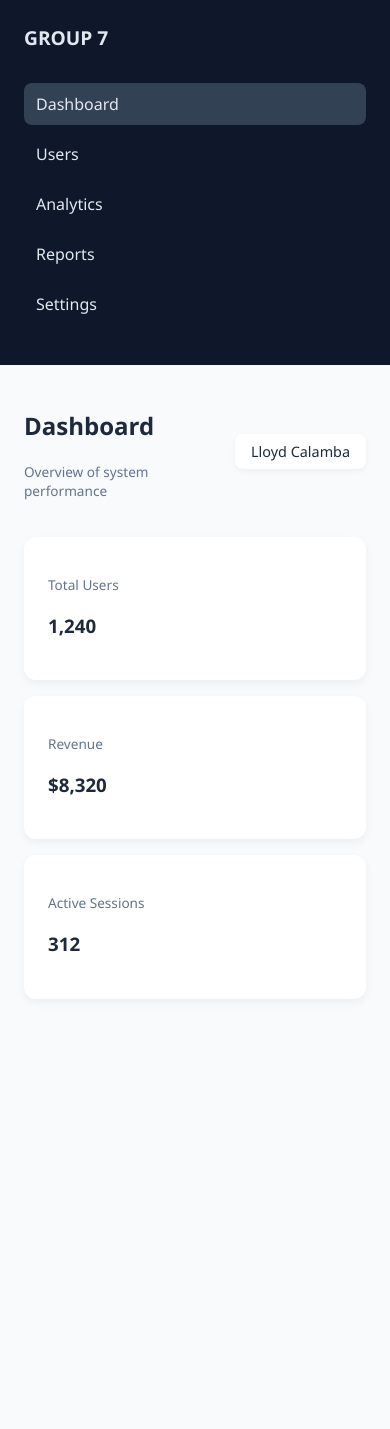
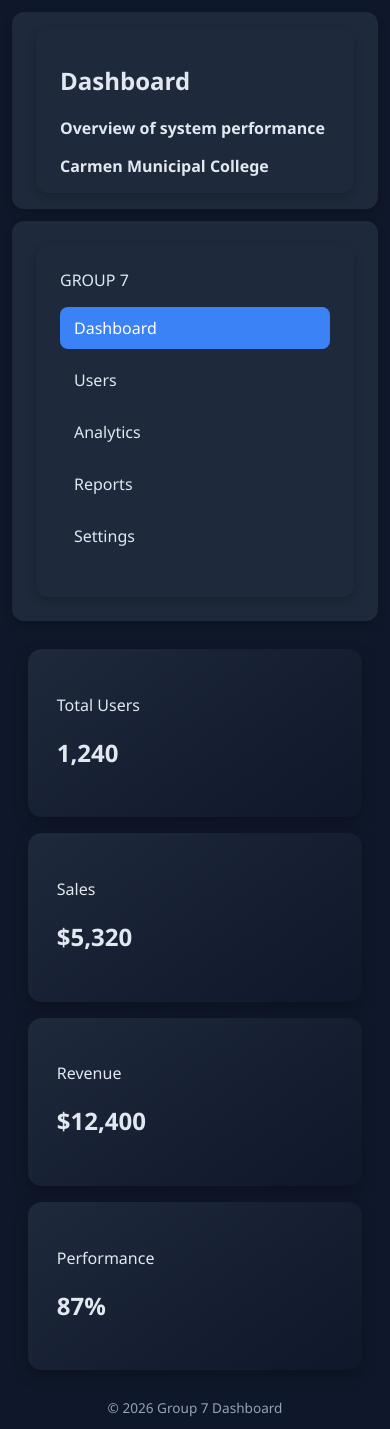
Before and after one commit to luyd01/advanced-ui-dashboard-group7, a React (Vite) app in the folder group7/: page / in a window 390 px wide. Before the commit the page ends 1023 px from the top, so only its background shows below. Built offline with nearby package versions, Linux system fonts and the light colour scheme.

Commit message:
Upgraded dashboard to professional layout with improved UI and responsiveness

```diff
--- a/group7/src/App.jsx
+++ b/group7/src/App.jsx
@@ -4,12 +4,11 @@ import Cards from './components/Cards'
 
 function App() {
   return (
-    <div className="dashboard">
-      <Sidebar />
-      <div className="main">
-        <Header />
-        <Cards />
-      </div>
+    <div className="container">
+      <header className="header"><Header /></header>
+      <aside className="sidebar"><Sidebar /></aside>
+      <main className="content"><Cards /></main>
+      <footer className="footer">© 2026 Group 7 Dashboard</footer>
     </div>
   );
 }
--- a/group7/src/components/Cards.jsx
+++ b/group7/src/components/Cards.jsx
@@ -2,18 +2,23 @@ function Cards() {
   return (
     <div className="cards">
       <div className="card">
-        <p className="label">Total Users</p>
-        <h3>1,240</h3>
+        <p>Total Users</p>
+        <h2>1,240</h2>
       </div>
 
       <div className="card">
-        <p className="label">Revenue</p>
-        <h3>$8,320</h3>
+        <p>Sales</p>
+        <h2>$5,320</h2>
       </div>
 
       <div className="card">
-        <p className="label">Active Sessions</p>
-        <h3>312</h3>
+        <p>Revenue</p>
+        <h2>$12,400</h2>
+      </div>
+
+      <div className="card">
+        <p>Performance</p>
+        <h2>87%</h2>
       </div>
     </div>
   );
--- a/group7/src/components/Header.jsx
+++ b/group7/src/components/Header.jsx
@@ -7,7 +7,7 @@ function Header() {
       </div>
 
       <div className="user">
-        <span>Lloyd Calamba</span>
+        <span>Carmen Municipal College</span>
       </div>
     </header>
   );
--- a/group7/src/index.css
+++ b/group7/src/index.css
@@ -5,28 +5,41 @@
 body {
   margin: 0;
   font-family: 'Segoe UI', sans-serif;
-  background: #f8fafc;
-  color: #1e293b;
+  background: #0f172a;
+  color: #e2e8f0;
 }
 
-/* Layout */
-.dashboard {
+/* ===== LAYOUT ===== */
+.container {
   display: grid;
+  grid-template-areas:
+    "header"
+    "sidebar"
+    "content"
+    "footer";
   grid-template-columns: 1fr;
   min-height: 100vh;
+  gap: 12px;
+  padding: 12px;
 }
 
-/* Sidebar */
-.sidebar {
-  background: #0f172a;
-  color: #e2e8f0;
-  padding: 1.5rem;
+/* ===== HEADER ===== */
+.header {
+  grid-area: header;
+  background: #1e293b;
+  padding: 1rem 1.5rem;
+  border-radius: 12px;
+  font-weight: 600;
+  box-shadow: 0 4px 10px rgba(0,0,0,0.2);
 }
 
-.logo {
-  font-size: 1.2rem;
-  font-weight: bold;
-  margin-bottom: 2rem;
+/* ===== SIDEBAR ===== */
+.sidebar {
+  grid-area: sidebar;
+  background: #1e293b;
+  padding: 1.5rem;
+  border-radius: 12px;
+  box-shadow: 0 4px 10px rgba(0,0,0,0.2);
 }
 
 .sidebar ul {
@@ -35,48 +48,30 @@ body {
 }
 
 .sidebar li {
-  padding: 10px 12px;
+  padding: 10px 14px;
+  margin-bottom: 10px;
   border-radius: 8px;
-  margin-bottom: 8px;
   cursor: pointer;
-  transition: 0.2s;
+  transition: all 0.2s ease;
 }
 
 .sidebar li:hover {
-  background: #1e293b;
-}
-
-.sidebar .active {
   background: #334155;
 }
 
-/* Main */
-.main {
-  padding: 1.5rem;
+.sidebar li.active {
+  background: #3b82f6;
+  color: white;
 }
 
-/* Header */
-.header {
-  display: flex;
-  justify-content: space-between;
-  align-items: center;
-  margin-bottom: 1.5rem;
+/* ===== CONTENT ===== */
+.content {
+  grid-area: content;
+  padding: 1rem;
+  border-radius: 12px;
 }
 
-.subtitle {
-  font-size: 0.85rem;
-  color: #64748b;
-}
-
-.user {
-  background: white;
-  padding: 0.5rem 1rem;
-  border-radius: 8px;
-  font-size: 0.9rem;
-  box-shadow: 0 2px 6px rgba(0,0,0,0.05);
-}
-
-/* Cards */
+/* ===== CARDS ===== */
 .cards {
   display: grid;
   grid-template-columns: 1fr;
@@ -84,25 +79,45 @@ body {
 }
 
 .card {
-  background: white;
-  padding: 1.5rem;
-  border-radius: 12px;
-  box-shadow: 0 4px 10px rgba(0,0,0,0.05);
+  background: linear-gradient(145deg, #1e293b, #0f172a);
+  padding: 1.8rem;
+  border-radius: 14px;
+  text-align: left;
+  box-shadow: 0 6px 15px rgba(0,0,0,0.25);
+  transition: transform 0.2s ease, box-shadow 0.2s ease;
 }
 
-.label {
-  font-size: 0.85rem;
-  color: #64748b;
-  margin-bottom: 5px;
+.card:hover {
+  transform: translateY(-4px);
+  box-shadow: 0 10px 25px rgba(0,0,0,0.35);
 }
 
-/* Desktop */
+/* ===== FOOTER ===== */
+.footer {
+  grid-area: footer;
+  text-align: center;
+  font-size: 0.85rem;
+  color: #94a3b8;
+}
+
+/* ===== DESKTOP ===== */
 @media (min-width: 768px) {
-  .dashboard {
-    grid-template-columns: 240px 1fr;
+  .container {
+    grid-template-areas:
+      "header header"
+      "sidebar content"
+      "footer footer";
+    grid-template-columns: 260px 1fr;
   }
 
   .cards {
-    grid-template-columns: repeat(3, 1fr);
+    grid-template-columns: repeat(2, 1fr);
   }
 }
+
+/* ===== LARGE SCREEN ===== */
+@media (min-width: 1024px) {
+  .cards {
+    grid-template-columns: repeat(4, 1fr);
+  }
+}
```
